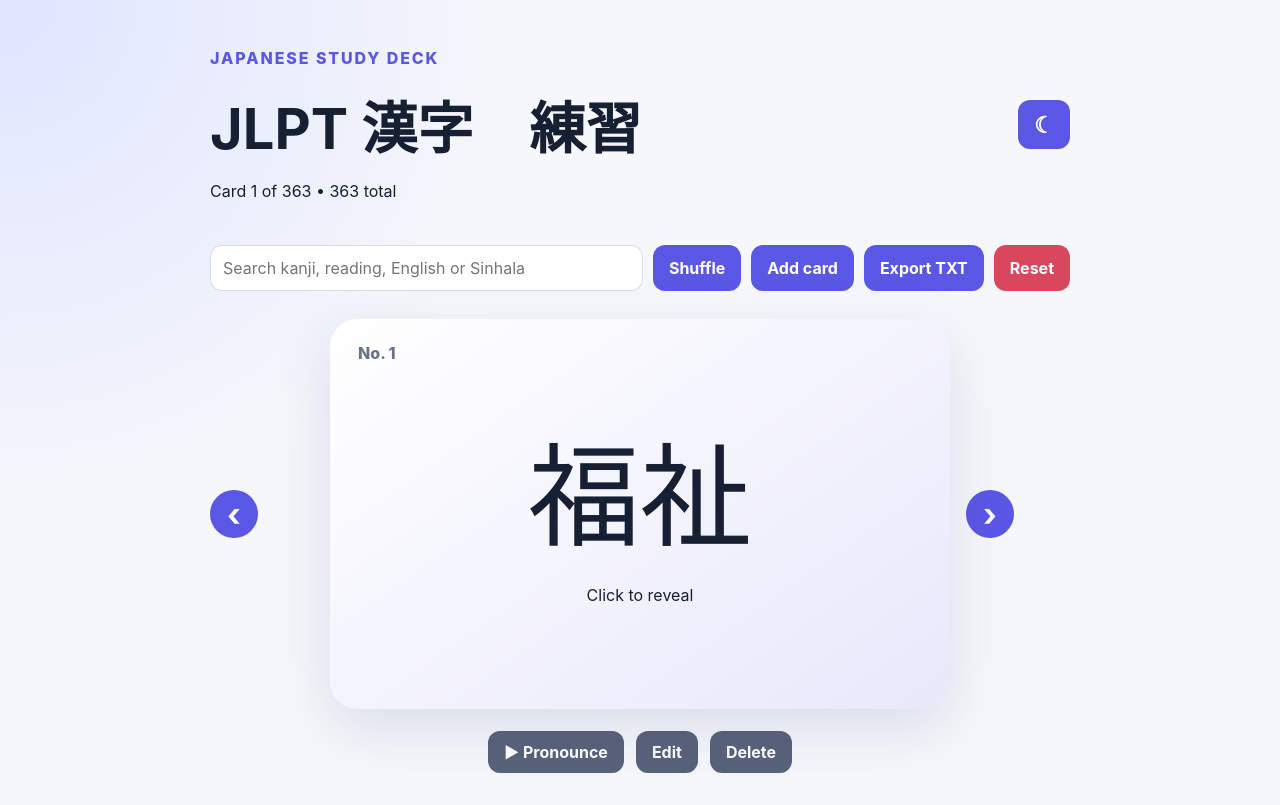
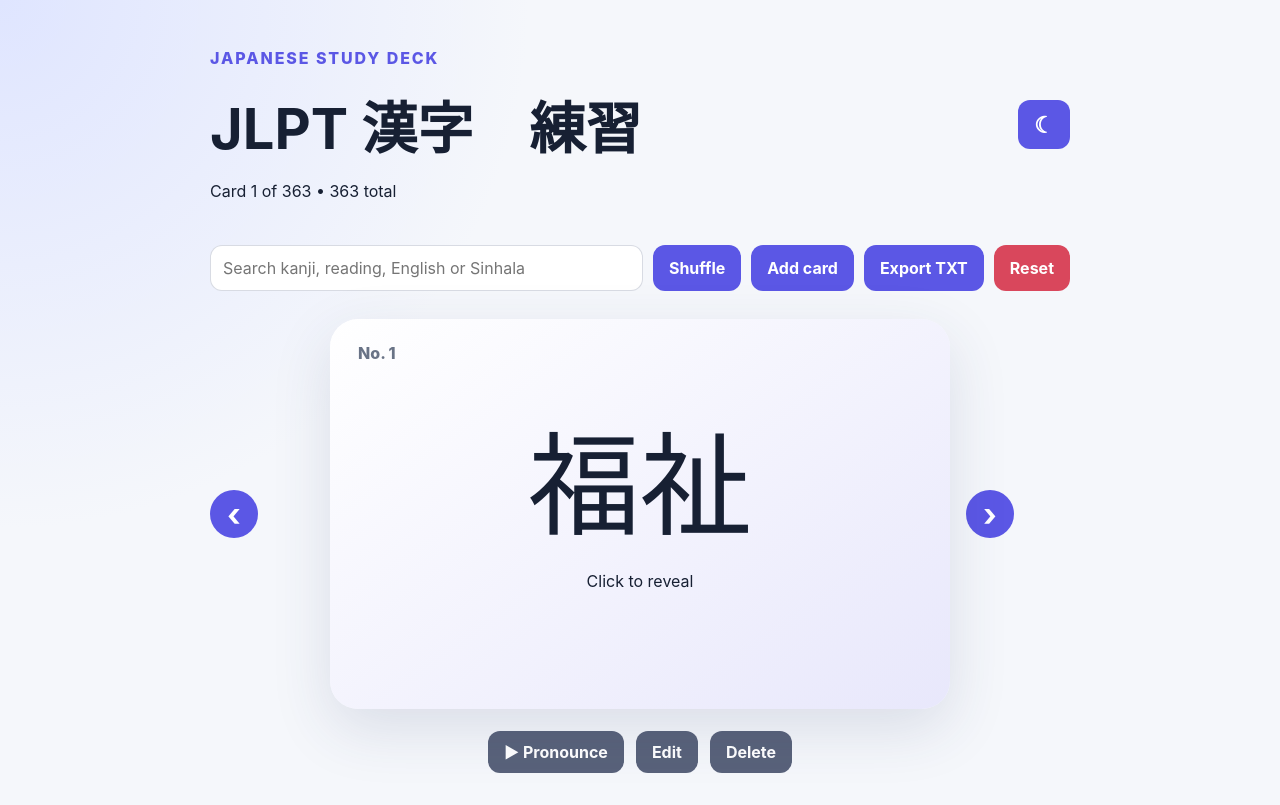
Before and after one commit to pubudumathsem/N2-flash-reader, a plain HTML site: page index.html in a window 1280 px wide. Drawn offline with Linux system fonts and the light colour scheme.

Commit message:
Update styles.css

```diff
--- a/styles.css
+++ b/styles.css
@@ -175,8 +175,10 @@ button:hover {
 }
 
 .kanji {
+  font-family: "Yu Mincho", "YuMincho", "MS Mincho", "Noto Serif JP", serif;
   font-size: clamp(4rem, 12vw, 7rem);
   font-weight: 400;
+  line-height: 1.2;
 }
 
 .reading {
```
